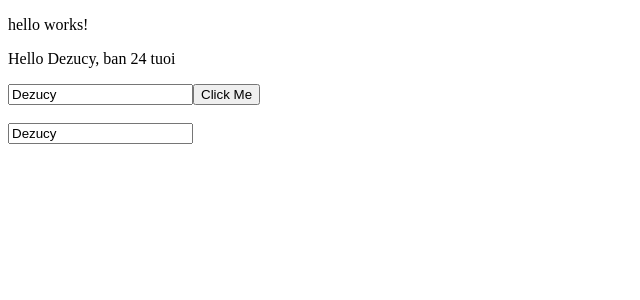
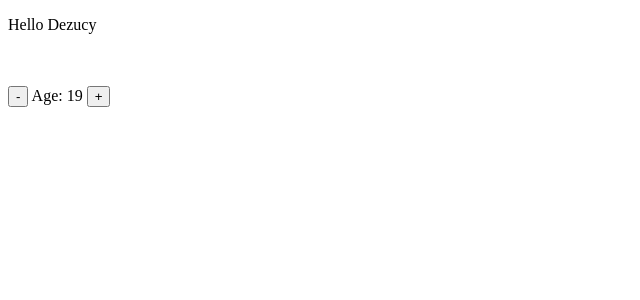
Before and after one commit to GraviDezucy/angular100days, an Angular app: page / in a window 1280 px wide. Shown: the top 300 px of the page, without its empty margins (0-640 px from the left). Built offline with nearby package versions, Linux system fonts and the light colour scheme.

Commit message:
ngIF, hidden

```diff
--- a/src/app/app.component.html
+++ b/src/app/app.component.html
@@ -1,9 +1,10 @@
-<app-hello></app-hello>
-<p>Hello {{ user.name }}, ban {{ 24 }} tuoi</p>
-
-<input [type]="inputType" [value]="user.name" />
-
-<button type="button" (click)="Click($event)">Click Me</button>
+<!-- <app-hello *ngIf="user.age >= 18; else under18" [name]="user.name"></app-hello> -->
+<app-hello [hidden]="user.age < 18" [name]="user.name"></app-hello>
 <br />
+<ng-template #under18>
+  <div>You can't see this content</div>
+</ng-template>
 <br />
-<input type="text" [(ngModel)]="user.name" />
+<button type="button" (click)="user.age = user.age - 1">-</button>
+Age: {{ user.age }}
+<button type="button" (click)="user.age = user.age + 1">+</button>
--- a/src/app/app.component.ts
+++ b/src/app/app.component.ts
@@ -2,25 +2,20 @@ import { Component } from '@angular/core';
 import { RouterOutlet } from '@angular/router';
 import { HelloComponent } from './hello/hello.component';
 import { FormsModule } from '@angular/forms';
+import { CommonModule } from '@angular/common';
 
 @Component({
   selector: 'app-root',
   standalone: true,
-  imports: [RouterOutlet, HelloComponent, FormsModule],
+  imports: [RouterOutlet, HelloComponent, FormsModule, CommonModule],
   templateUrl: './app.component.html',
   styleUrl: './app.component.css',
 })
 export class AppComponent {
-  title = 'angular100day';
-
-  inputType = 'text';
+  show = false;
 
   user = {
     name: 'Dezucy',
-    age: 24,
+    age: 19,
   };
-
-  Click(event: any) {
-    console.log('Clicked', event);
-  }
 }
--- a/src/app/hello/hello.component.html
+++ b/src/app/hello/hello.component.html
@@ -1 +1 @@
-<p>hello works!</p>
+<p>Hello {{ name }}</p>
--- a/src/app/hello/hello.component.ts
+++ b/src/app/hello/hello.component.ts
@@ -1,12 +1,20 @@
-import { Component } from '@angular/core';
+import { Component, Input } from '@angular/core';
 
 @Component({
   selector: 'app-hello',
   standalone: true,
   imports: [],
   templateUrl: './hello.component.html',
-  styleUrl: './hello.component.css'
+  styleUrl: './hello.component.css',
 })
 export class HelloComponent {
+  @Input() name: String | undefined;
 
+  ngOnInit() {
+    console.log('Hello Init');
+  }
+
+  ngOnDestroy() {
+    console.log('Hello Destroy');
+  }
 }
```
